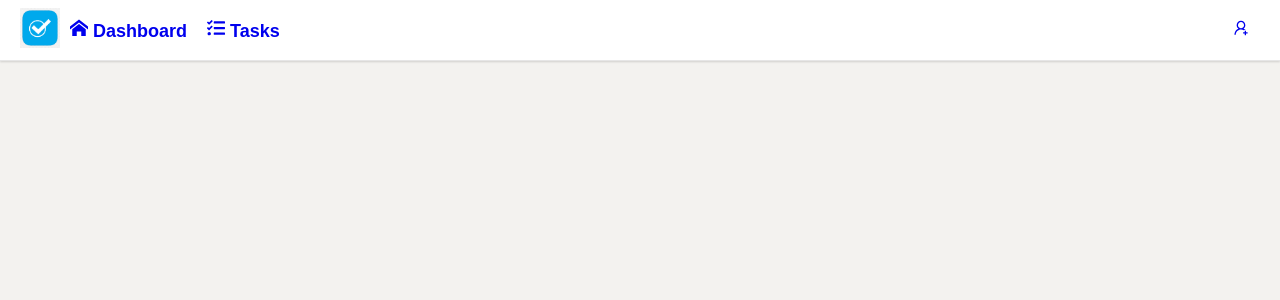
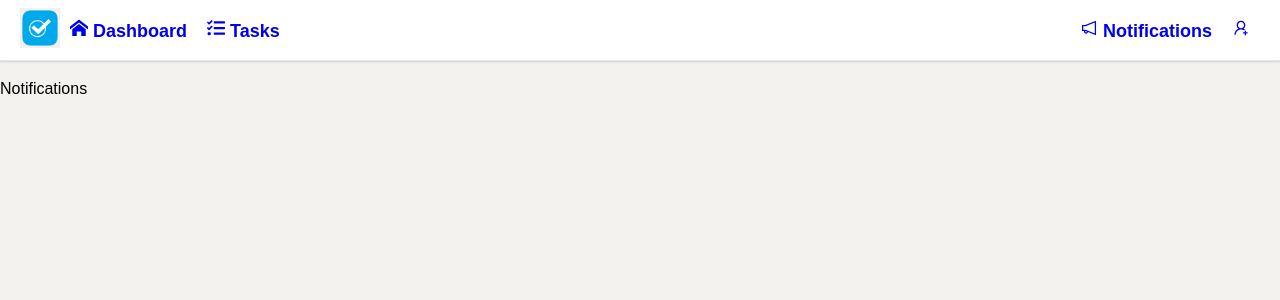
Before and after one commit to kemboi590/TaskMinder-Client, a React (Vite) app: page /notifications in a window 1280 px wide. Shown: the top 300 px of the page. Built offline with nearby package versions, Linux system fonts and the light colour scheme.

Commit message:
notifications

```diff
--- a/src/App.jsx
+++ b/src/App.jsx
@@ -7,6 +7,7 @@ import Login from "./pages/Login/Login";
 import NotFound from "./pages/NotFound/NotFound";
 import Tasks from "./pages/Tasks/Tasks";
 import Profile from "./pages/Profile/Profile";
+import Notifications from "./pages/Notification/Notifications";
 import SingleTask from "./pages/Tasks/SingleTask/SingleTask";
 import { ToastContainer } from "react-toastify";
 import "react-toastify/dist/ReactToastify.css";
@@ -22,6 +23,7 @@ function App() {
           <Route path="/register" element={<Register />} />
           <Route path="/login" element={<Login />} />
           <Route path="/profile" element={<Profile />} />
+          <Route path="/notifications" element={<Notifications />} />
           <Route path="/tasks/:id" element={<SingleTask />} />
           <Route path="*" element={<NotFound />} />
         </Routes>
--- a/src/components/Navbar/Navbar.jsx
+++ b/src/components/Navbar/Navbar.jsx
@@ -8,6 +8,7 @@ import { FaTasks } from "react-icons/fa";
 import { GiArchiveRegister } from "react-icons/gi";
 import { MdOutlineLogin } from "react-icons/md";
 import { AiOutlineUserAdd } from "react-icons/ai";
+import { AiOutlineNotification } from "react-icons/ai";
 import { useSelector } from "react-redux";
 
 function Navbar() {
@@ -40,11 +41,19 @@ function Navbar() {
         {/* second nav div */}
         <div className="second_nav">
           {userData ? (
-            <li>
-              <Link to="/profile">
-                <AiOutlineUserAdd /> {userData.username}
-              </Link>
-            </li>
+            <>
+              <li>
+                <Link to="/notifications">
+                  <AiOutlineNotification /> Notifications
+                </Link>
+              </li>
+
+              <li>
+                <Link to="/profile">
+                  <AiOutlineUserAdd /> {userData.username}
+                </Link>
+              </li>
+            </>
           ) : (
             <>
               <li>
--- /dev/null
+++ b/src/pages/Notification/Notifications.jsx
@@ -0,0 +1,10 @@
+import React from 'react'
+import "./notifications.css"
+
+function Notifications() {
+  return (
+    <div className='notifications_page'>Notifications</div>
+  )
+}
+
+export default Notifications
--- /dev/null
+++ b/src/pages/Notification/notifications.css
@@ -0,0 +1,3 @@
+.notifications_page {
+  margin-top: 80px;
+}
--- a/src/pages/Tasks/CreateTask/CreateTask.jsx
+++ b/src/pages/Tasks/CreateTask/CreateTask.jsx
@@ -36,9 +36,7 @@ function CreateTask() {
   const getAllUsers = async () => {
     try {
       const response = await Axios.get(`${apidomain}/users`, {
-        headers: {
-          Authorization: `${userData.token}`,
-        },
+        headers: { Authorization: `${userData.token}` },
       });
       setUsers(response.data);
     } catch (error) {
@@ -59,9 +57,7 @@ function CreateTask() {
 
   const onSubmit = (data) => {
     Axios.post(`${apidomain}/tasks`, data, {
-      headers: {
-        Authorization: `${userData.token}`,
-      },
+      headers: { Authorization: `${userData.token}` },
     })
       .then((resonse) => {
         toast.success(resonse.data.message, toastStyles.success);
@@ -73,6 +69,7 @@ function CreateTask() {
         console.log(resonse);
       });
     // console.log(data);
+
   };
 
   return (
@@ -103,11 +100,9 @@ function CreateTask() {
               {users.map((user) => (
                 <React.Fragment key={user.user_id}>
                   <input type="radio" value={user.user_id} {...register("assigned_to")} />
-
                   <label htmlFor="">{user.username}</label>
                 </React.Fragment>
               ))}
-
               {errors.assigned_to && <p className="errors">{errors.assigned_to.message}</p>}
             </div>
           </div>
@@ -139,7 +134,6 @@ function CreateTask() {
           </div>
           <br />
 
-          {/* a submit button saying create task */}
           <input type="submit" value="Create Task" className="submit_task" />
         </div>
       </form>
```
